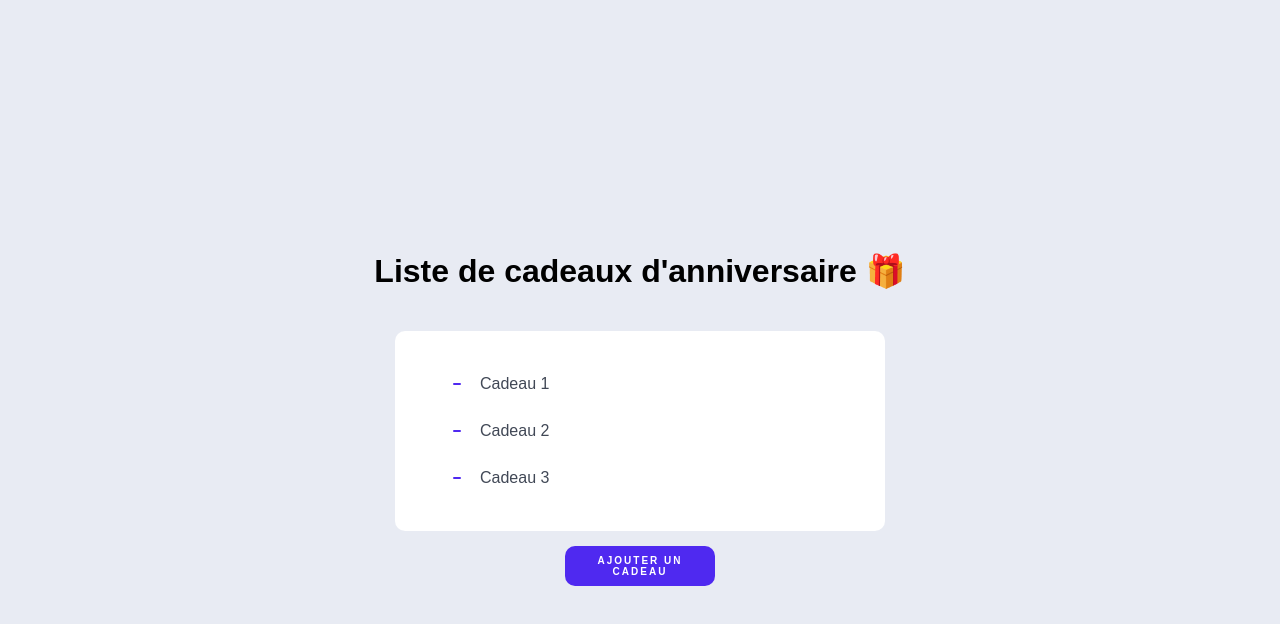
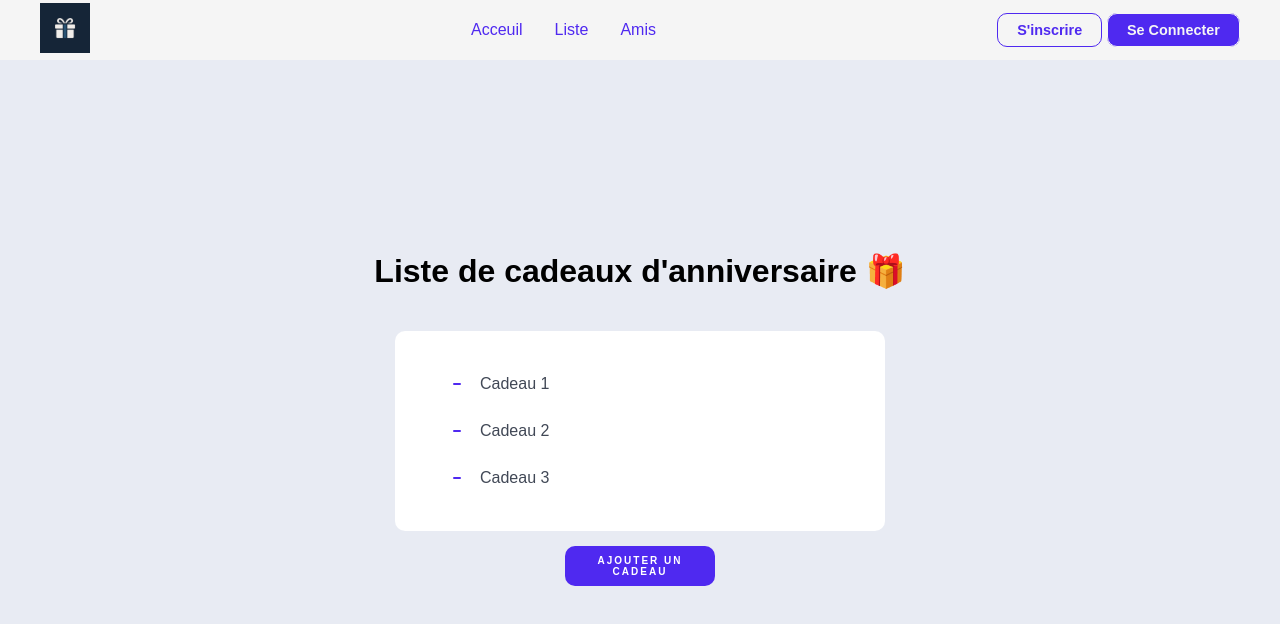
Before and after one commit to Nathan0769/liste-cadeaux, a plain HTML site: page index.html in a window 1280 px wide. Drawn offline with Linux system fonts and the light colour scheme.

Commit message:
design menu

```diff
--- a/index.html
+++ b/index.html
@@ -4,9 +4,38 @@
     <meta charset="UTF-8" />
     <meta name="viewport" content="width=device-width, initial-scale=1.0" />
     <title>Liste de cadeaux</title>
+    <link
+      rel="stylesheet"
+      href="https://cdnjs.cloudflare.com/ajax/libs/font-awesome/6.7.2/css/all.min.css"
+      integrity="sha512-Evv84Mr4kqVGRNSgIGL/F/aIDqQb7xQ2vcrdIwxfjThSH8CSR7PBEakCr51Ck+w+/U6swU2Im1vVX0SVk9ABhg=="
+      crossorigin="anonymous"
+      referrerpolicy="no-referrer"
+    />
     <link rel="stylesheet" href="public/css/style.css" />
+    <link rel="stylesheet" href="public/css/menu.css" />
   </head>
   <body>
+    <header>
+      <div class="navbar">
+        <div class="logo">
+          <img id="logo" src="public/img/logo.png" a="Logo" />
+        </div>
+        <div class="liste">
+          <ul class="liens">
+            <li><a href="#">Acceuil</a></li>
+            <li><a href="#">Liste</a></li>
+            <li><a href="#">Amis</a></li>
+          </ul>
+        </div>
+        <div class="connection">
+          <a class="button-inscris" href="#">S'inscrire</a>
+          <a class="button-connection" href="#">Se Connecter</a>
+        </div>
+        <div class="menu-burger">
+          <i class="fa-solid fa-bars"></i>
+        </div>
+      </div>
+    </header>
     <div id="titre">
       <h1>Liste de cadeaux d'anniversaire 🎁</h1>
     </div>
--- /dev/null
+++ b/public/css/menu.css
@@ -0,0 +1,95 @@
+body {
+  display: flex;
+  flex-direction: column;
+  align-items: center;
+  justify-content: center;
+}
+
+ul li {
+  list-style: none;
+  padding: 0;
+  margin: 0;
+}
+
+a {
+  text-decoration: none !important;
+  color: #4f29f0;
+  size: 1rem;
+}
+
+a:hover {
+  color: #c8bcff;
+}
+
+header {
+  width: 100%;
+  background-color: whitesmoke;
+  text-align: left;
+  display: flex;
+  justify-content: center;
+  position: fixed; /* Fixe la navbar en haut */
+  top: 0;
+  left: 0;
+  background-color: whitesmoke;
+  z-index: 1000;
+}
+
+.navbar {
+  width: 100%;
+  max-width: 1200px;
+  height: 60px;
+  margin: 0 auto;
+  display: flex;
+  justify-content: space-between;
+  align-items: center;
+  margin: 0;
+  padding: 0;
+  box-sizing: border-box;
+  text-align: left;
+}
+
+.navbar .liens {
+  display: flex;
+  gap: 2rem;
+}
+
+.navbar .menu-burger {
+  color: #4f29f0;
+  cursor: pointer;
+  font-size: 1.5rem;
+  display: none;
+}
+
+#logo {
+  width: 50px;
+  height: 50px;
+}
+
+.conncetion {
+  display: flex;
+  gap: 10px;
+}
+
+.button-inscris {
+  background-color: whitesmoke;
+  color: #4f29f0;
+  border: 1px solid #4f29f0;
+  padding: 0.5rem 1.2rem;
+  border-radius: 10px;
+  outline: none;
+  font-size: 0.9rem;
+  font-weight: bold;
+  cursor: pointer;
+}
+
+.button-connection {
+  background-color: #4f29f0;
+  color: whitesmoke;
+  border: 1px solid whitesmoke;
+  padding: 0.5rem 1.2rem;
+  border-radius: 10px;
+  outline: none;
+  font-size: 0.9rem;
+  font-weight: bold;
+  cursor: pointer;
+}
```
